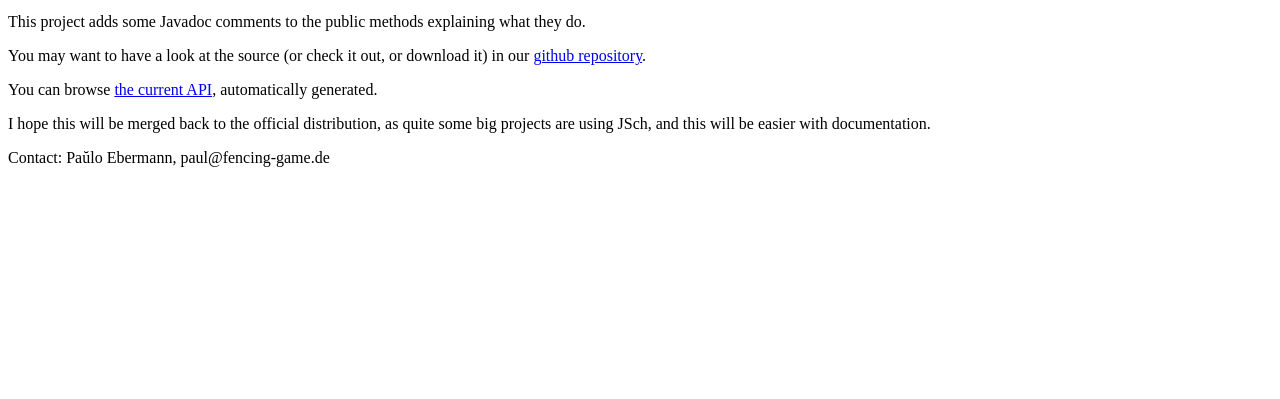
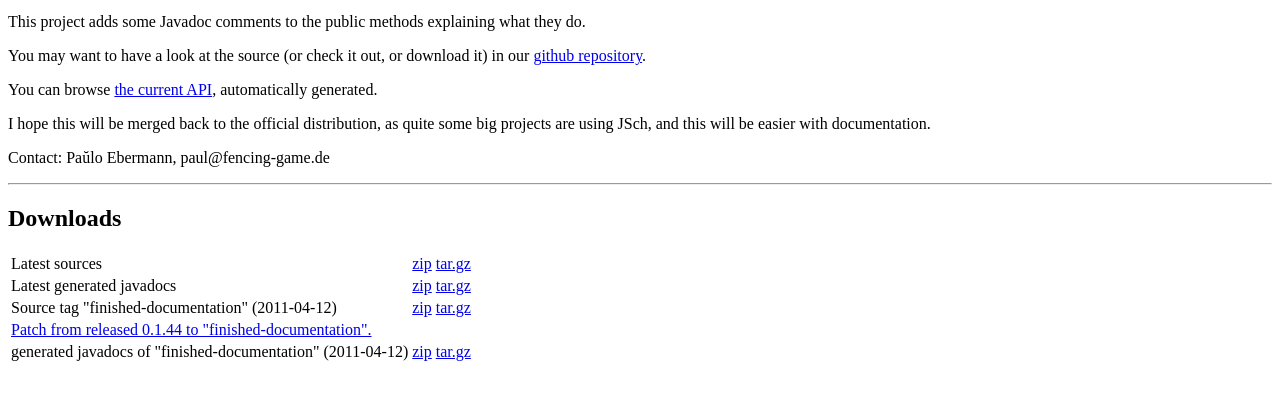
Before and after one commit to ePaul/jsch-documentation, a plain HTML site: page index.html in a window 1280 px wide. Shown: the part 87-486 px from the top of the page. Drawn offline with Linux system fonts and the light colour scheme.

Commit message:
"release" updates for index.html

```diff
--- a/index.html
+++ b/index.html
@@ -29,5 +29,36 @@ as quite some big projects are using JSch, and this will be
 easier with documentation.
 </p>
 <p>Contact: Paŭlo Ebermann, paul@fencing-game.de</p>
+
+<hr/>
+
+<h2>Downloads</h2>
+
+<table>
+<tr>
+  <td>Latest sources</td>
+  <td><a href="https://github.com/ePaul/jsch-documentation/zipball/master">zip</a></td>
+  <td><a href="https://github.com/ePaul/jsch-documentation/tarball/master">tar.gz</a></td>
+</tr>
+<tr>
+  <td>Latest generated javadocs</td>
+  <td><a href="https://github.com/ePaul/jsch-documentation/zipball/gh-pages">zip</a></td>
+  <td><a href="https://github.com/ePaul/jsch-documentation/tarball/gh-pages">tar.gz</a></td>
+</tr>
+<tr>
+  <td>Source tag "finished-documentation" (2011-04-12)</td>
+  <td><a href="https://github.com/ePaul/jsch-documentation/zipball/finished-documentation">zip</a></td>
+  <td><a href="https://github.com/ePaul/jsch-documentation/tarball/finished-documentation">tar.gz</a></td>
+</tr>
+<tr>
+  <td><a href="https://github.com/downloads/ePaul/jsch-documentation/changes.diff.gz">Patch from released 0.1.44 to "finished-documentation".</a></td>
+</tr>
+<tr>
+  <td>generated javadocs of "finished-documentation" (2011-04-12)</td>
+  <td><a href="https://github.com/ePaul/jsch-documentation/zipball/finished-documentation-pages">zip</a></td>
+  <td><a href="https://github.com/ePaul/jsch-documentation/tarball/finished-documentation-pages">tar.gz</a></td>
+</tr>
+</table>
+
 </body>
 </html>
```
